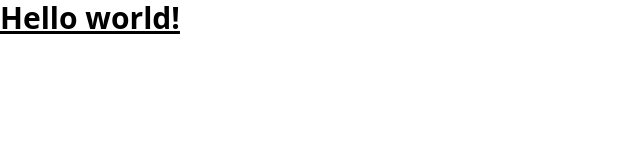
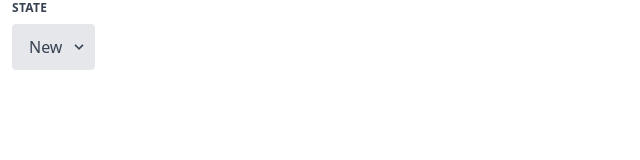
Before and after one commit to scottmetoyer/ts-tools, a website: page web/index.html in a window 1280 px wide. Shown: the whole page, without its empty margins (0-640 px from the left). Drawn offline with nearby package versions, Linux system fonts and the light colour scheme; files that its build step writes are made by us from their sources.

Commit message:
Started working web components

```diff
--- a/web/index.html
+++ b/web/index.html
@@ -8,9 +8,27 @@
 </head>
 
 <body>
-    <h1 class="text-3xl font-bold underline">
-        Hello world!
-    </h1>
+    <div class="container mx-auto">
+        <div class="w-full max-w-xs">
+            <form class="w-full max-w-sm">
+                <div class="w-full md:w-1/3 px-3 mb-6 md:mb-0">
+                    <label class="block uppercase tracking-wide text-gray-700 text-xs font-bold mb-2" for="grid-state">
+                      State
+                    </label>
+                    <div class="relative">
+                      <select class="block appearance-none w-full bg-gray-200 border border-gray-200 text-gray-700 py-3 px-4 pr-8 rounded leading-tight focus:outline-none focus:bg-white focus:border-gray-500" id="grid-state">
+                        <option>New Mexico</option>
+                        <option>Missouri</option>
+                        <option>Texas</option>
+                      </select>
+                      <div class="pointer-events-none absolute inset-y-0 right-0 flex items-center px-2 text-gray-700">
+                        <svg class="fill-current h-4 w-4" xmlns="http://www.w3.org/2000/svg" viewBox="0 0 20 20"><path d="M9.293 12.95l.707.707L15.657 8l-1.414-1.414L10 10.828 5.757 6.586 4.343 8z"/></svg>
+                      </div>
+                    </div>
+                  </div>
+              </form>
+        </div>
+    </div>
 </body>
 
 </html>
--- a/web/package.json
+++ b/web/package.json
@@ -4,7 +4,7 @@
   "description": "",
   "scripts": {
     "test": "echo \"Error: no test specified\" && exit 1",
-    "build": "npx tailwindcss -i ./src/site.css -o ./dist/output.css"
+    "build": "npx tailwindcss -i ./src/site.css -o ./dist/site.css"
   },
   "author": "",
   "license": "ISC"
```
Also changed, not shown: web/dist/site.css.
